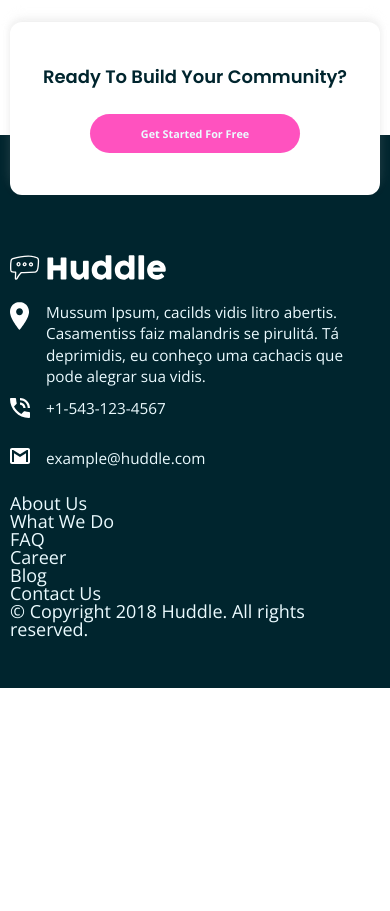
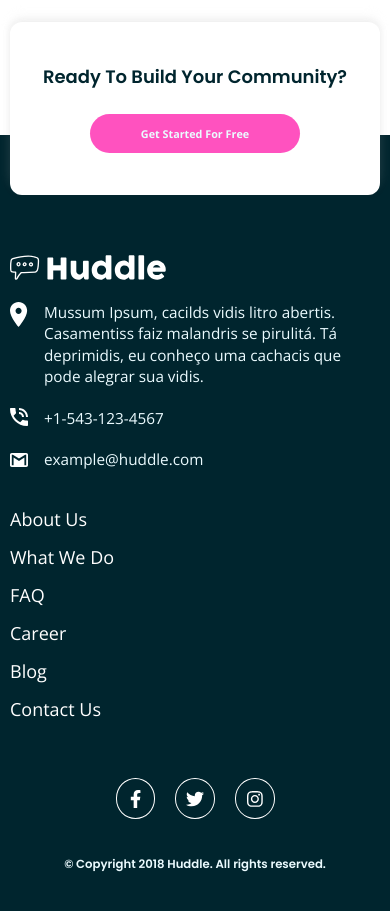
Before and after one commit to sthanleyso/huddle-landing-page-beginner, a Gatsby site: page / in a window 390 px wide. Shown: the part 2440-3351 px from the top of the page. Before the commit the page ends 3128 px from the top, so only its background shows below. Built offline with nearby package versions, Linux system fonts and the light colour scheme; Gatsby itself is replaced by a stand-in of ours.

Commit message:
Finished styling mobile layout

```diff
--- a/package.json
+++ b/package.json
@@ -13,6 +13,9 @@
     "test": "echo \"Write tests! -> https://gatsby.dev/unit-testing\""
   },
   "dependencies": {
+    "@fortawesome/fontawesome-svg-core": "^1.2.20",
+    "@fortawesome/free-brands-svg-icons": "^5.10.0",
+    "@fortawesome/react-fontawesome": "^0.1.4",
     "babel-plugin-styled-components": "^1.10.6",
     "gatsby": "^2.13.39",
     "gatsby-image": "^2.2.7",
--- a/src/pages/index.js
+++ b/src/pages/index.js
@@ -1,4 +1,10 @@
 import React from "react"
+import { FontAwesomeIcon } from "@fortawesome/react-fontawesome"
+import {
+  faFacebookF,
+  faTwitter,
+  faInstagram,
+} from "@fortawesome/free-brands-svg-icons"
 
 import Layout from "../components/layout"
 
@@ -8,6 +14,9 @@ import {
   ContactSection,
   Card,
   Box,
+  ContactBox,
+  Menu,
+  SocialMedia,
 } from "../styles"
 
 import logo from "../images/logo-white.svg"
@@ -29,14 +38,12 @@ const Home = () => {
           so does your audience. Create connections with your users as you
           engage in genuine discussion.
         </p>
-        <a href="#!">
-          Get Started For Free
-        </a>
-        <img src={mockups} alt="Illustration Mockups"/>
+        <a href="#!">Get Started For Free</a>
+        <img src={mockups} alt="Illustration Mockups" />
       </HeroSection>
       <CardSection>
         <Card>
-          <img src={growTogether} alt="Grow together illustration"/>
+          <img src={growTogether} alt="Grow together illustration" />
           <h2>Grow Together</h2>
           <p>
             Generate meaningful discussions with your audience and build a
@@ -45,7 +52,10 @@ const Home = () => {
           </p>
         </Card>
         <Card>
-          <img src={flowingConversation} alt="Flowing conversation illlustration"/>
+          <img
+            src={flowingConversation}
+            alt="Flowing conversation illlustration"
+          />
           <h2>Flowing Conversations</h2>
           <p>
             You wouldn't paginate a conversation in real life, so why do it
@@ -54,7 +64,7 @@ const Home = () => {
           </p>
         </Card>
         <Card>
-          <img src={yourUsers} alt="Your users illustration"/>
+          <img src={yourUsers} alt="Your users illustration" />
           <h2>Your Users</h2>
           <p>
             It takes no time at all to integrate Huddle with your app's
@@ -64,16 +74,14 @@ const Home = () => {
         </Card>
         <Box>
           <h2>Ready To Build Your Community?</h2>
-          <a href="#!">
-            Get Started For Free
-          </a>
+          <a href="#!">Get Started For Free</a>
         </Box>
       </CardSection>
       <ContactSection>
-        <article class="contacts__box">
-          <img src={logo} alt="Huddle brand"/>
+        <ContactBox>
+          <img src={logo} alt="Huddle brand" />
           <div>
-            <img src={location} alt="Location icon"/>
+            <img src={location} alt="Location icon" />
             <p>
               Mussum Ipsum, cacilds vidis litro abertis. Casamentiss faiz
               malandris se pirulitá. Tá deprimidis, eu conheço uma cachacis que
@@ -81,23 +89,39 @@ const Home = () => {
             </p>
           </div>
           <div>
-            <img src={phone} alt="Phone icon"/>
+            <img src={phone} alt="Phone icon" />
             <p>+1-543-123-4567</p>
           </div>
           <div>
-            <img src={email} alt="Email icon"/>
+            <img src={email} alt="Email icon" />
             <p>example@huddle.com</p>
           </div>
-        </article>
-        <nav>
-          <li>About Us</li>
-          <li>What We Do</li>
-          <li>FAQ</li>
-          <li>Career</li>
-          <li>Blog</li>
-          <li>Contact Us</li>
-        </nav>
-
+        </ContactBox>
+        <Menu>
+          <li><a href="#!">About Us</a></li>
+          <li><a href="#!">What We Do</a></li>
+          <li><a href="#!">FAQ</a></li>
+          <li><a href="#!">Career</a></li>
+          <li><a href="#!">Blog</a></li>
+          <li><a href="#!">Contact Us</a></li>
+        </Menu>
+        <SocialMedia>
+          <li>
+            <a href="#!">
+              <FontAwesomeIcon icon={faFacebookF} />
+            </a>
+          </li>
+          <li>
+            <a href="#!">
+              <FontAwesomeIcon icon={faTwitter} />
+            </a>
+          </li>
+          <li>
+            <a href="#!">
+              <FontAwesomeIcon icon={faInstagram} />
+            </a>
+          </li>
+        </SocialMedia>
         <p>&copy; Copyright 2018 Huddle. All rights reserved.</p>
       </ContactSection>
     </Layout>
--- a/src/styles/index.js
+++ b/src/styles/index.js
@@ -8,7 +8,7 @@ export const MainHeader = styled.header`
   overflow: hidden;
   position: absolute;
   top: 0;
-`;
+`
 
 export const HeaderContent = styled.div`
   display: flex;
@@ -30,7 +30,8 @@ export const HeaderContent = styled.div`
     font-size: 0.7rem;
     font-weight: 600;
     color: hsl(192, 100%, 9%);
-    box-shadow: 0 8px 12px 0 hsla(180,5%,92%,.16),0 2px 8px 0 hsla(0,0%,0%,.08);
+    box-shadow: 0 8px 12px 0 hsla(180, 5%, 92%, 0.16),
+      0 2px 8px 0 hsla(0, 0%, 0%, 0.08);
     transition: 0.2s;
 
     :hover {
@@ -38,7 +39,7 @@ export const HeaderContent = styled.div`
       transition: 0.2s;
     }
   }
-`;
+`
 
 export const MainContent = styled.main`
   display: flex;
@@ -46,7 +47,7 @@ export const MainContent = styled.main`
   align-items: center;
   width: 100%;
   text-align: center;
-`;
+`
 
 export const HeroSection = styled.section`
   display: flex;
@@ -98,9 +99,10 @@ export const HeroSection = styled.section`
     max-width: 360px;
   }
 
-  @media(min-width: 480px) {
+  @media (min-width: 480px) {
     h1 {
       font-size: 2rem;
+      padding: 0 24px;
     }
 
     p {
@@ -111,7 +113,7 @@ export const HeroSection = styled.section`
       max-width: 480px;
     }
   }
-`;
+`
 
 export const CardSection = styled.section`
   display: flex;
@@ -120,7 +122,7 @@ export const CardSection = styled.section`
   width: 100%;
   flex-basis: 0;
   margin-top: 50px;
-`;
+`
 
 export const Card = styled.article`
   display: flex;
@@ -131,7 +133,8 @@ export const Card = styled.article`
   width: 90%;
   margin-bottom: 30px;
   padding: 42px 32px;
-  box-shadow: 0 8px 12px 0 hsla(180,5%,92%,.16),0 2px 8px 0 hsla(0,0%,0%,.08);
+  box-shadow: 0 8px 12px 0 hsla(180, 5%, 92%, 0.16),
+    0 2px 8px 0 hsla(0, 0%, 0%, 0.08);
   border-radius: 12px;
   line-height: 1.4;
 
@@ -151,7 +154,7 @@ export const Card = styled.article`
     color: hsl(208, 11%, 55%);
   }
 
-  @media(min-width: 480px) {
+  @media (min-width: 480px) {
     h2 {
       font-size: 1.5rem;
     }
@@ -160,14 +163,15 @@ export const Card = styled.article`
       font-size: 1.1rem;
     }
   }
-`;
+`
 
 export const Box = styled(Card)`
   width: 95%;
   margin-bottom: 0;
   padding: 42px 0;
   background-color: #ffffff;
-  box-shadow: 0 -8px 12px 0 hsla(180,5%,92%,.16),0 -2px 8px 0 hsla(0,0%,0%,.08);
+  box-shadow: 0 -8px 12px 0 hsla(180, 5%, 92%, 0.16),
+    0 -2px 8px 0 hsla(0, 0%, 0%, 0.08);
   -moz-transform: translate(0px, 60px);
   -webkit-transform: translate(0px, 60px);
   -o-transform: translate(0px, 60px);
@@ -195,14 +199,21 @@ export const Box = styled(Card)`
     }
   }
 
-  @media(min-width: 480px) {
-    max-width: 456px;
+  @media (min-width: 480px) {
+    max-width: 500px;
 
     h2 {
       font-size: 1.2rem;
     }
+
+    a {
+      width: 256px;
+      padding: 16px 0;
+      font-size: 0.65rem;
+      border-radius: 24px;
+    }
   }
-`;
+`
 
 export const ContactSection = styled(CardSection)`
   align-items: flex-start;
@@ -217,16 +228,31 @@ export const ContactSection = styled(CardSection)`
     margin-bottom: 20px;
   }
 
+  > p {
+    align-self: center;
+    font-size: 0.65rem;
+    font-family: var(--poppins);
+  }
+
+  a {
+    color: #ffffff;
+  }
+`
+
+export const ContactBox = styled.article`
+  margin-bottom: 20px;
+
   div {
     display: flex;
     flex-direction: row;
     align-items: flex-start;
     flex-basis: 0;
-    margin-bottom: 10px;
+    margin-bottom: 20px;
 
     img {
-      width: 20px;
+      width: 18px;
       margin-right: 16px;
+      margin-bottom: 0;
     }
 
     p {
@@ -235,4 +261,43 @@ export const ContactSection = styled(CardSection)`
       line-height: 1.4;
     }
   }
-`;
+
+  div:last-child > img {
+    margin-top: 4px;
+  }
+`
+
+export const Menu = styled.nav`
+  margin-bottom: 40px;
+
+  li {
+    margin-bottom: 20px;
+
+    a {
+      font-size: 1rem;
+    }
+  }
+`
+
+export const SocialMedia = styled.ul`
+  display: flex;
+  flex-direction: row;
+  justify-content: center;
+  width: 100%;
+  margin-bottom: 40px;
+
+  li:nth-child(1) {
+    padding: 10px 13px;
+  }
+
+  li:nth-child(3) {
+    padding: 10px 11px;
+  }
+
+  li {
+    margin: 0 10px;
+    padding: 10px;
+    border: 1px solid #ffffff;
+    border-radius: 50%;
+  }
+`
```
Also changed, not shown: 1 other file.
